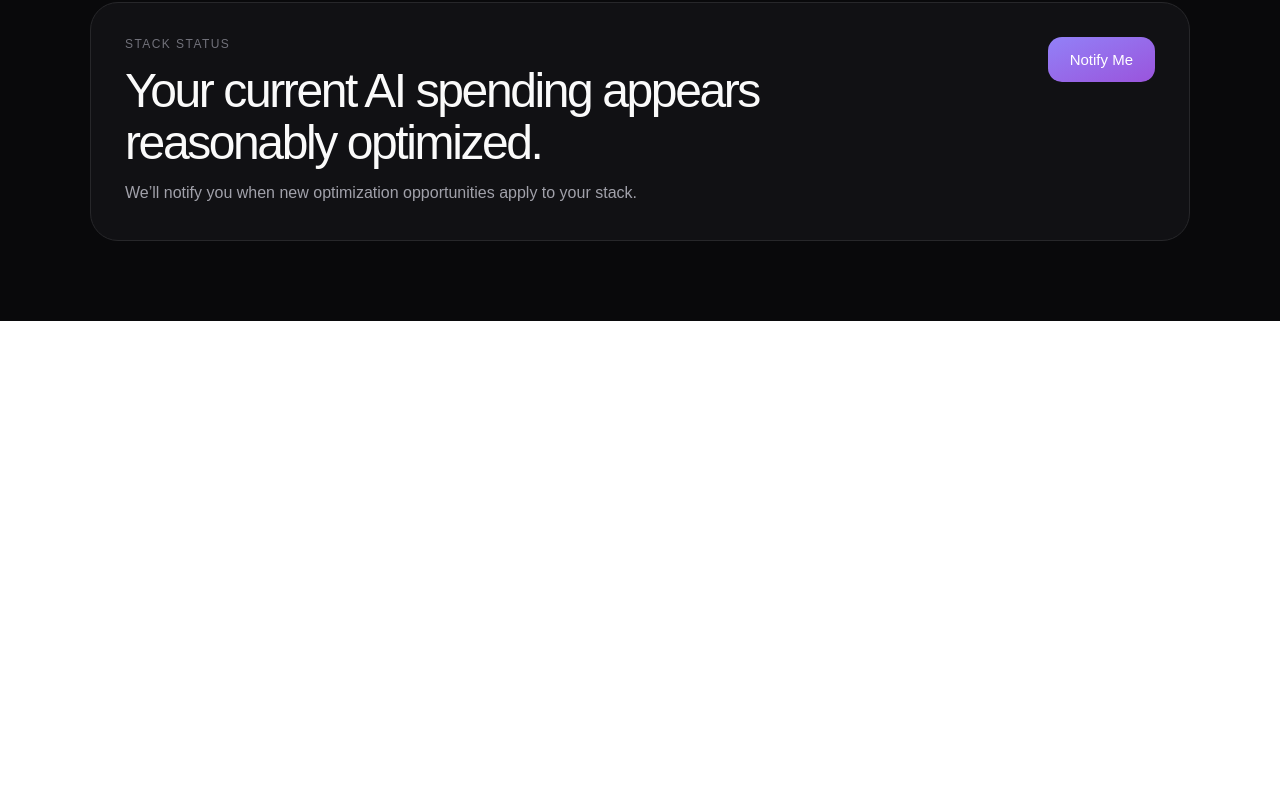
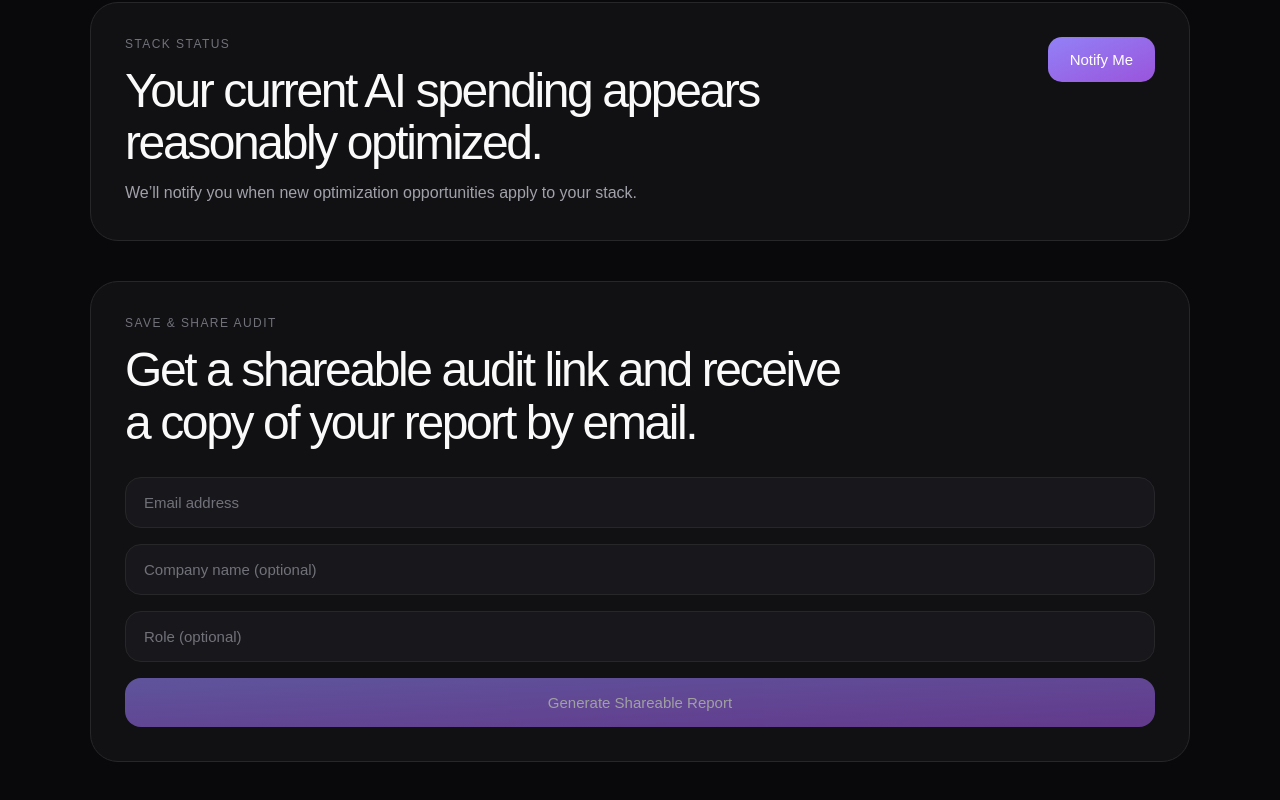
Before and after one commit to irisxvii/burnrate.ai, a Next.js app: page /audit/results in a window 1280 px wide. Shown: the part 683-1483 px from the top of the page. Before the commit the page ends 1004 px from the top, so only its background shows below. Built offline with nearby package versions, Linux system fonts and the light colour scheme.

Commit message:
feat: add lead capture card and store audit submissions in supabase

```diff
--- a/src/app/api/leads/route.ts
+++ b/src/app/api/leads/route.ts
@@ -33,13 +33,14 @@ export async function POST(req: Request) {
       });
 
     if (error) {
+        console.log(error);
       throw error;
     }
 
     return NextResponse.json({ success: true });
 
   } catch (error) {
-    console.log(error);
+    console.log("SUPABASE ERROR:", error);
 
     return NextResponse.json(
       { success: false },
--- a/src/app/audit/results/page.tsx
+++ b/src/app/audit/results/page.tsx
@@ -4,6 +4,8 @@ import styles from "./page.module.css";
 import { useEffect, useState } from "react";
 import { useAuditStore } from "@/store/audit-store";
 import { runAudit } from "@/lib/audit";
+
+import LeadCaptureCard from "@/components/LeadCaptureCard";
 
 export default function AuditResultsPage() {
 
@@ -196,6 +198,13 @@ useEffect(() => {
           </div>
         </section>
       )}
+
+      <LeadCaptureCard
+        teamSize={teamSize}
+        totalMonthlySavings={totalMonthlySavings}
+        selectedTools={selectedTools}
+      />
+
       </div>
     </main>
   );
--- /dev/null
+++ b/src/components/LeadCaptureCard.module.css
@@ -0,0 +1,108 @@
+.capture {
+  margin-top: 40px;
+}
+
+.captureCard {
+  background: #111114;
+  border: 1px solid #27272a;
+  border-radius: 28px;
+  padding: 34px;
+  display: flex;
+  flex-direction: column;
+  gap: 28px;
+}
+
+.captureLabel {
+  font-size: 12px;
+  letter-spacing: 0.12em;
+  color: #71717a;
+  margin-bottom: 14px;
+}
+
+.captureCard h2 {
+  font-size: clamp(1.8rem, 4vw, 3rem);
+  line-height: 1.1;
+  letter-spacing: -0.05em;
+  font-weight: 500;
+  max-width: 720px;
+}
+
+.captureForm {
+  display: flex;
+  flex-direction: column;
+  gap: 16px;
+}
+
+.captureForm input {
+  width: 100%;
+  background: #18181c;
+  border: 1px solid #27272a;
+  color: #fafafa;
+  border-radius: 16px;
+  padding: 16px 18px;
+  font-size: 15px;
+  outline: none;
+  transition:
+    border-color 0.2s ease,
+    background 0.2s ease;
+}
+
+.captureForm input::placeholder {
+  color: #71717a;
+}
+
+.captureForm input:focus {
+  border-color: #9281f7;
+  background: #1b1b20;
+}
+
+.captureBtn {
+  border: none;
+  padding: 16px 22px;
+  border-radius: 16px;
+  font-size: 15px;
+  font-weight: 500;
+  color: white;
+  cursor: pointer;
+
+  background: linear-gradient(
+    to bottom right,
+    #9281f7,
+    #9a54dc
+  );
+
+  transition:
+    transform 0.2s ease,
+    opacity 0.2s ease;
+}
+
+.captureBtn:hover {
+  transform: translateY(-1px);
+}
+
+.captureBtn:disabled {
+  opacity: 0.6;
+  cursor: not-allowed;
+}
+
+.captureSuccess {
+  display: flex;
+  flex-direction: column;
+  gap: 12px;
+}
+
+.captureSuccess p:last-child {
+  color: #a1a1aa;
+  line-height: 1.7;
+}
+
+@media (max-width: 768px) {
+
+  .captureCard {
+    padding: 24px;
+  }
+
+  .captureCard h2 {
+    font-size: 2rem;
+  }
+}
--- /dev/null
+++ b/src/components/LeadCaptureCard.tsx
@@ -0,0 +1,127 @@
+"use client";
+
+import { useState } from "react";
+import styles from "./LeadCaptureCard.module.css";
+
+type Props = {
+  teamSize: number;
+  totalMonthlySavings: number;
+  selectedTools: string[];
+};
+
+export default function LeadCaptureCard({
+  teamSize,
+  totalMonthlySavings,
+  selectedTools,
+}: Props) {
+
+  const [email, setEmail] = useState("");
+
+  const [companyName, setCompanyName] = useState("");
+
+  const [role, setRole] = useState("");
+
+  const [submittingLead, setSubmittingLead] = useState(false);
+
+  const [leadSubmitted, setLeadSubmitted] = useState(false);
+
+  async function submitLead() {
+    try {
+      setSubmittingLead(true);
+
+      const response =
+        await fetch(
+          "/api/leads",
+          {
+            method: "POST",
+            headers: { "Content-Type": "application/json" },
+
+            body: JSON.stringify({
+              email,
+              companyName,
+              role,
+              teamSize,
+              totalSavings: totalMonthlySavings,
+              selectedTools,
+              website: "",
+            }),
+          }
+        );
+
+      if (!response.ok) {
+        throw new Error();
+      }
+
+      setLeadSubmitted(true);
+
+    } catch (error) {
+      console.log(error);
+    } finally {
+      setSubmittingLead(false);
+    }
+  }
+
+  return (
+    <section className={styles.capture}>
+      <div className={styles.captureCard}>
+        {!leadSubmitted ? (
+          <>
+            <div>
+              <p className={styles.captureLabel}>
+                SAVE & SHARE AUDIT
+              </p>
+
+              <h2> Get a shareable audit link and receive a copy of your report by email. </h2>
+            </div>
+
+            <div className={styles.captureForm}>
+
+              <input
+                type="email"
+                placeholder="Email address"
+                value={email}
+                onChange={(e) => setEmail(e.target.value)}
+              />
+
+              <input
+                type="text"
+                placeholder="Company name (optional)"
+                value={companyName}
+                onChange={(e) => setCompanyName(e.target.value)}
+              />
+
+              <input
+                type="text"
+                placeholder="Role (optional)"
+                value={role}
+                onChange={(e) => setRole(e.target.value)}
+              />
+
+              <button
+                onClick={submitLead}
+                disabled={submittingLead ||!email}
+                className={styles.captureBtn}
+              >
+                {submittingLead
+                  ? "Saving..."
+                  : "Generate Shareable Report"}
+              </button>
+            </div>
+
+          </>
+        ) : (
+
+          <div className={styles.captureSuccess}>
+            <p className={styles.captureLabel}>
+              AUDIT SAVED
+            </p>
+
+            <h2> Your audit report has been saved successfully.</h2>
+
+            <p> A confirmation email will be sent shortly. </p>
+          </div>
+        )}
+      </div>
+    </section>
+  );
+}
```
